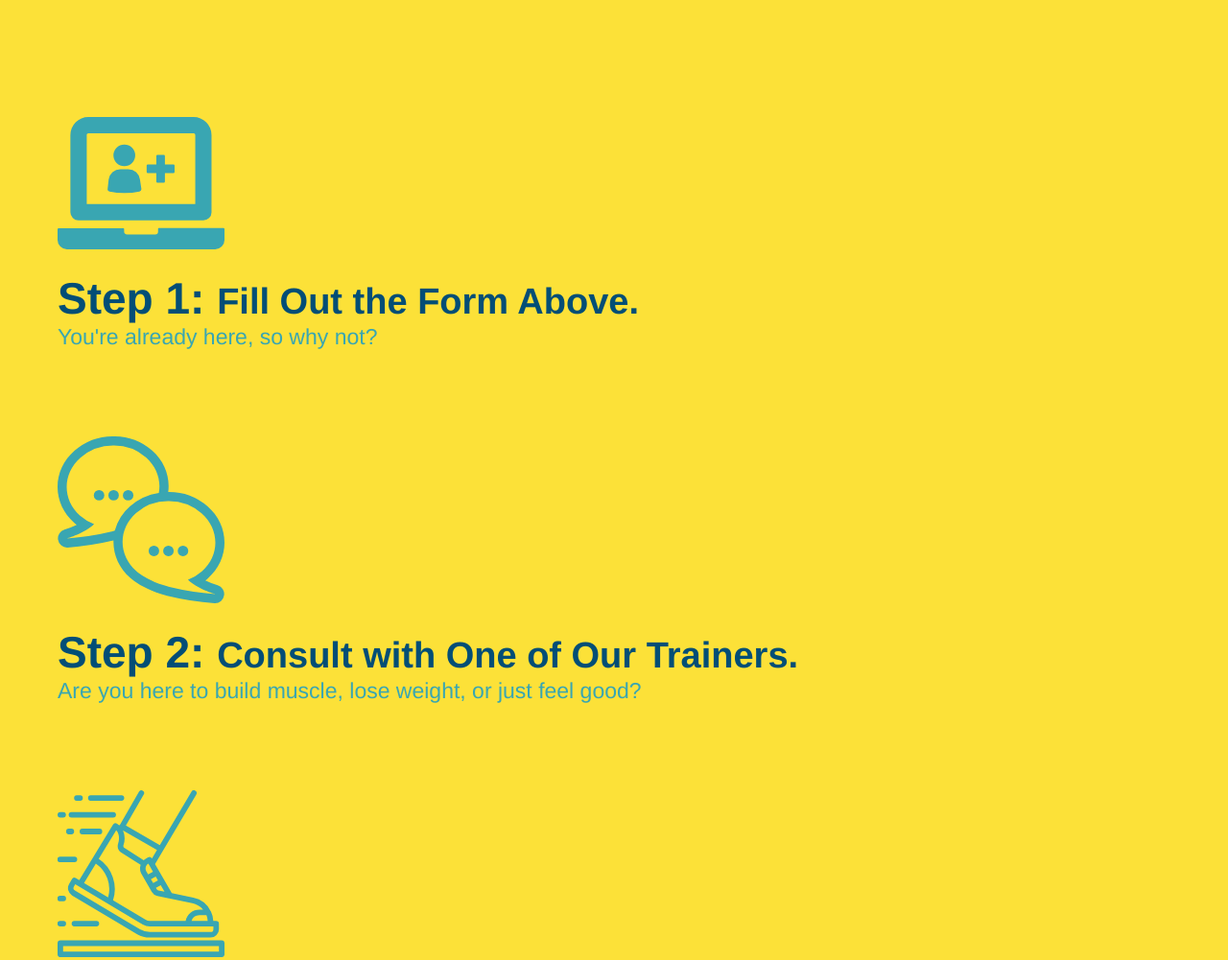
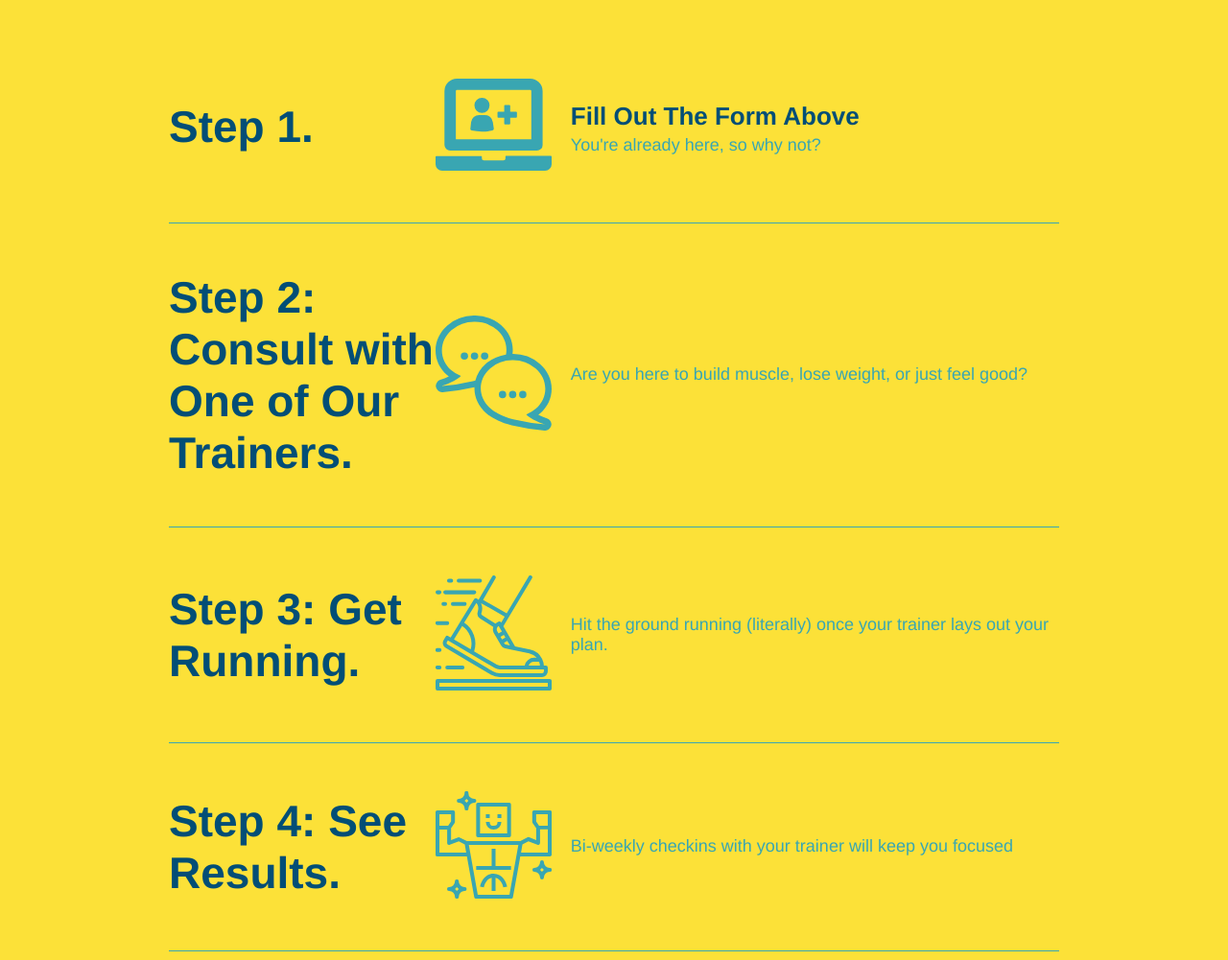
Before and after one commit to SpecialKcoding/Main-Run-Buddy, a plain HTML site: page index.html in a window 1280 px wide. Shown: the part 1071-2072 px from the top of the page at 96% size. Drawn offline with Linux system fonts and the light colour scheme.

Commit message:
Added Flexbox to Steps

```diff
--- a/assets/css/style.css
+++ b/assets/css/style.css
@@ -161,31 +161,62 @@ section {
 .steps {
   background: #fce138;
 }
-
+/*
 .steps div {
   margin-bottom: 80px;
 }
-
+*/
+/*
 .steps img {
   width: 15%;
   margin: 10px 0;
 }
-
-.steps h3 {
+*/
+  .step {
+    margin: 50px auto;
+    padding-bottom: 50px;
+    width: 80%;
+    border-bottom: 1px solid #39a6b2;
+    display: flex;
+    flex-wrap: wrap;
+    align-items: center;
+    justify-content: space-between;
+  }
+.step h3 {
   color: #024e76;
   font-size: 46px;
-  margin-top: 10px;
+  flex: 1 30%;
 }
-
-.steps p {
+.step-info {
+  display: flex;
+  flex-wrap: wrap;
+  align-items: center;
+  flex: 2 70%;
+}
+.step-img {
+  flex: 1 12%;
+  margin-right: 20px;
+}
+.step-img img {
+  max-width: 100%;
+}
+.step-text {
+  flex: 12;
+}
+.step-text p {
   color: #39a6b2;
-  font-size: 23px;
+  font-size: 18px;
 }
-
+.step-text h4 {
+  font-size: 26px;
+  line-height: 1.5;
+  color: #024e76;
+}
+/*
 .steps span {
   font-size: 38px;
 }
-
+*/
 .section-title {
   font-size: 55px;
   color: #024e76;
--- a/index.html
+++ b/index.html
@@ -97,27 +97,54 @@
     <h2 class="section-title secondary-border">What You Do</h2>
   </div>
     <div>
+      <div class="step">
+        <h3>Step 1.</h3>
+        <div class="step-info">
+          <div class="step-img">
             <img src="./assets/images/step-1.svg" alt="" />
-      <h3>Step 1: <span>Fill Out the Form Above.</span></h3>
+          </div>
+          <div class="step-text">
+            <h4>Fill Out The Form Above</h4>
             <p>You're already here, so why not?</p>
+          </div>
+        </div>
       </div>
 
     <div>
+      <div class="step">
+      <h3>Step 2: <span>Consult with One of Our Trainers.</span></h3>
+      <div class="step-info">
+        <div class="step-img">
           <img src="./assets/images/step-2.svg" alt="" />
-      <h3>Step 2: <span>Consult with One of Our Trainers.</span></h3>
+          </div>
+          <div class="step-text">
       <p>Are you here to build muscle, lose weight, or just feel good?</p>
     </div>
+    </div>
+    </div>
 
-    <div>
+    <div class="step">
+      <h3>Step 3: <span>Get Running.</span></h3>
+      <div class="step-info">
+      <div class="step-img">
       <img src="./assets/images/step-3.svg" alt="" />
-      <h3>Step 3: <span>Get Running.</span></h3>
+        </div>
+        <div class="step-text">
       <p>Hit the ground running (literally) once your trainer lays out your plan.</p>
     </div>
+   </div>
+  </div>
 
-    <div>
+    <div class="step">
+      <h3>Step 4: <span>See Results.</span></h3>
+      <div class="step-info">
+      <div class="step-img">
       <img src="./assets/images/step-4.svg" alt="" />
-      <h3>Step 4: <span>See Results.</span></h3>
+      </div>
+      <div class="step-text">
       <p>Bi-weekly checkins with your trainer will keep you focused</p>
+    </div>
+  </div>
 </div>
   </section>
 
```
Lines whose indentation alone changed are shown as unchanged.
